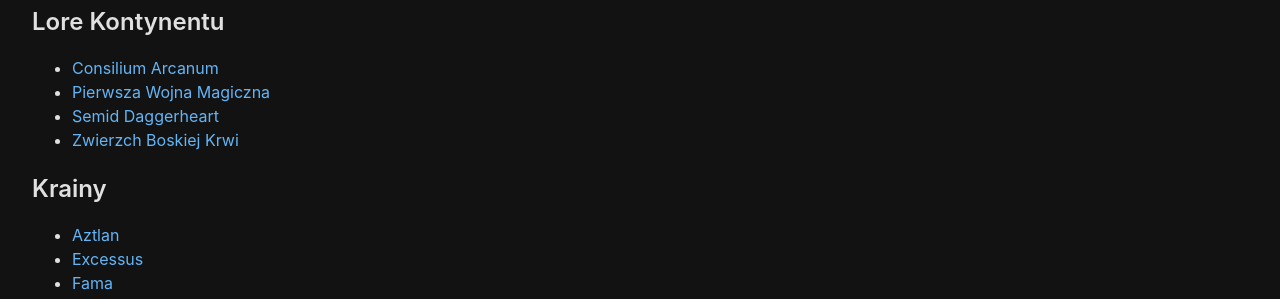
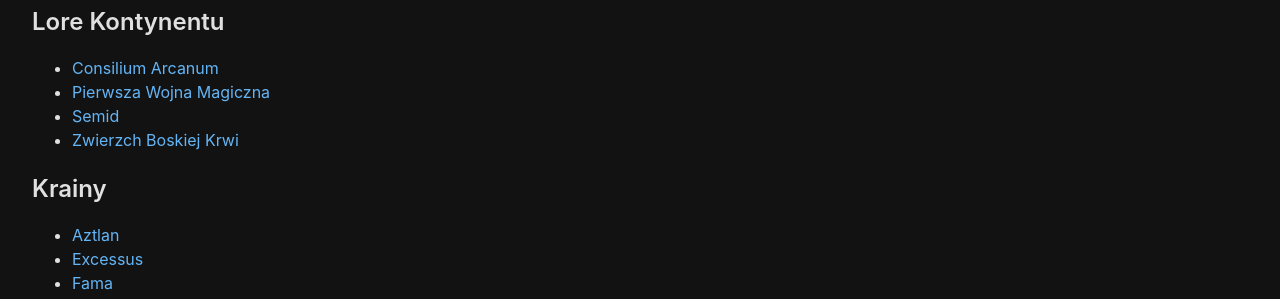
Before and after one commit to Geshura/dh-wiki, a Jekyll site: the page built from index.md, in a window 1280 px wide. Shown: the part 350-649 px from the top of the page. Built offline with Jekyll 4.4.1, drawn with Linux system fonts in a browser that asks for light colours.

Commit message:
Update index.md

```diff
--- a/index.md
+++ b/index.md
@@ -14,7 +14,7 @@ layout: default
 ## Lore Kontynentu
 - [Consilium Arcanum](/kontynent/consilium_arcanum.md)
 - [Pierwsza Wojna Magiczna](/kontynent/pierwsza_wojna_magiczna.md)
-- [Semid Daggerheart](/kontynent/semid_daggerheart.md)
+- [Semid](/kontynent/semid.md)
 - [Zwierzch Boskiej Krwi](/kontynent/zwierzch_boskiej_krwi.md)
 
 ## Krainy
```
